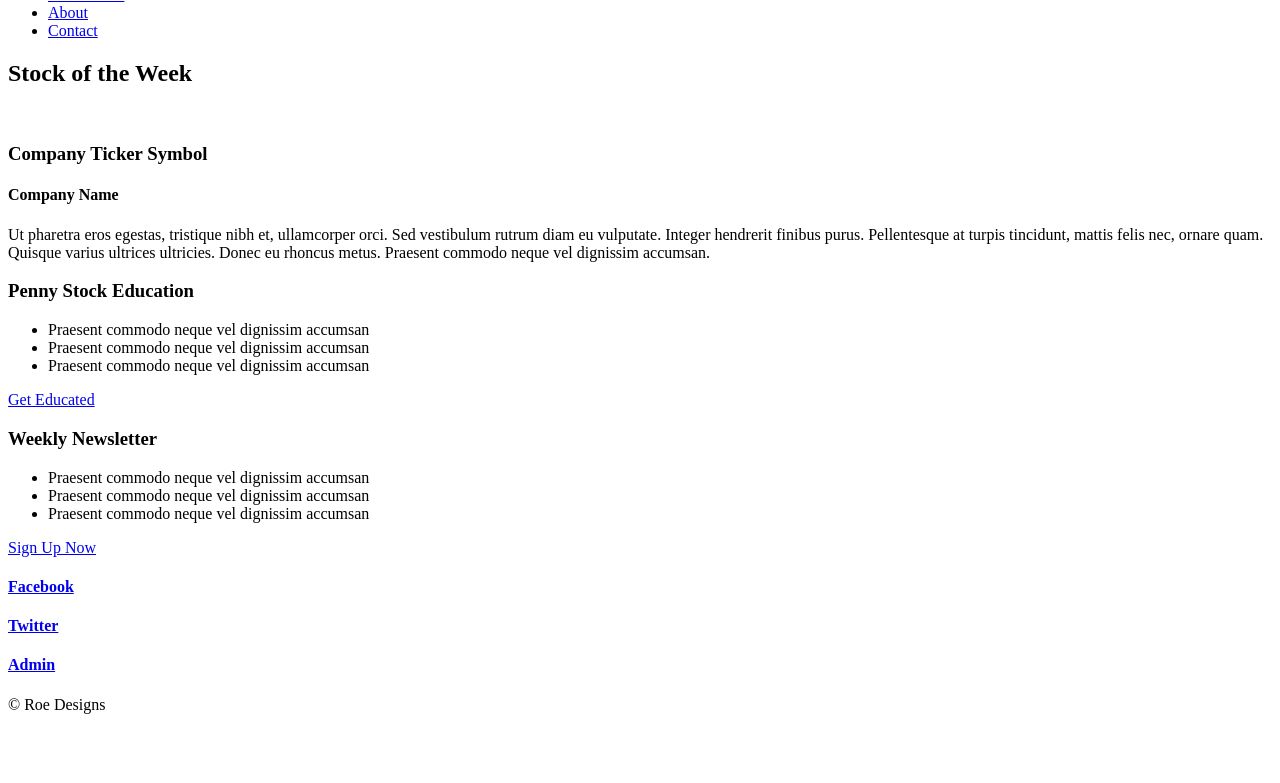
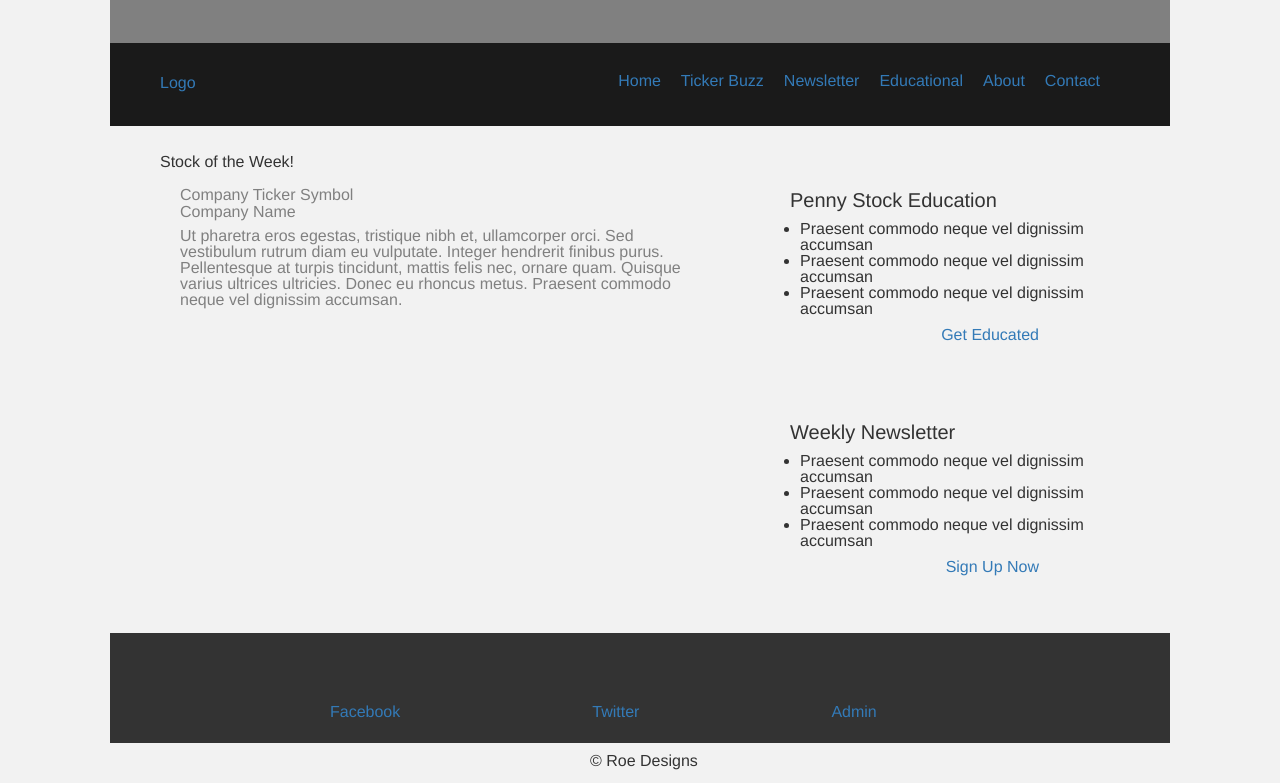
Before and after one commit to roeorr/ThaPenny, a plain HTML site: page index.html in a window 1280 px wide. Shown: the part 317-1100 px from the top of the page. Before the commit the page ends 1047 px from the top, so only its background shows below. Drawn offline with nearby package versions, Linux system fonts and the light colour scheme.

Commit message:
home page layout
created basic layout with html and some CSS for a protosite

```diff
--- /dev/null
+++ b/css/reset.css
@@ -0,0 +1,81 @@
+html, body, div, span, object, iframe,
+h1, h2, h3, h4, h5, h6, p, blockquote, pre,
+abbr, address, cite, code,
+del, dfn, em, img, ins, kbd, q, samp,
+small, strong, sub, sup, var,
+b, i,
+dl, dt, dd, ol, ul, li,
+fieldset, form, label, legend,
+table, caption, tbody, tfoot, thead, tr, th, td,
+article, aside, canvas, details, figcaption, figure,
+footer, header, hgroup, menu, nav, section, summary,
+time, mark, audio, video {
+margin:0;
+padding:0;
+border:0;
+outline:0;
+font-size:100%;
+vertical-align:baseline;
+background:transparent;
+}
+body {
+line-height:1;
+}
+article,aside,details,figcaption,figure,
+footer,header,hgroup,menu,nav,section {
+display:block;
+}
+nav ul {
+list-style:none;
+}
+blockquote, q {
+quotes:none;
+}
+blockquote:before, blockquote:after,
+q:before, q:after {
+content:'';
+content:none;
+}
+a {
+margin:0;
+padding:0;
+font-size:100%;
+vertical-align:baseline;
+background:transparent;
+}
+/* change colours to suit your needs */
+ins {
+background-color:#ff9;
+color:#000;
+text-decoration:none;
+}
+/* change colours to suit your needs */
+mark {
+background-color:#ff9;
+color:#000;
+font-style:italic;
+font-weight:bold;
+}
+del {
+text-decoration: line-through;
+}
+abbr[title], dfn[title] {
+border-bottom:1px dotted;
+cursor:help;
+}
+table {
+border-collapse:collapse;
+border-spacing:0;
+}
+/* change border colour to suit your needs */
+hr {
+display:block;
+height:1px;
+border:0;
+border-top:1px solid #cccccc;
+margin:1em 0;
+padding:0;
+}
+input, select {
+vertical-align:middle;
+}
--- /dev/null
+++ b/css/style.css
@@ -0,0 +1,226 @@
+/*CSS for ThaPenny Site*/
+*:before, *:after {
+    box-sizing: border-box;
+}
+*:before, *:after {
+    box-sizing: border-box;
+}
+
+/*--------this section deals with the entire body of website-----------*/
+
+body {
+	 background-color: #f2f2f2;
+	}
+
+header,
+section,
+footer {
+	width: 1060px;
+ 	margin: 0 auto;
+ 	padding: 0 50px;
+ 	position: relative;
+}
+header :after,
+section :after,
+footer :after{
+	content: "";
+	display: block;
+	clear: both;
+}
+header{
+
+
+}
+
+/*--------this section deals withhome "spash" page----------------*/
+#splash{
+
+	width: 1060px;
+	height: 360px;
+	display: block;
+	background-color: grey;
+	margin-left: -50px;
+	text-align: center;
+	clear: both;
+
+}
+
+#splash h2{
+	padding-top: 30px;
+	font-size: 33.19px;
+}
+
+#splash h1{
+	padding-top: 30px;
+	font-size: 39.19px;
+}
+
+#splash p{
+	padding-top: 80px;
+	font-size: 25px;
+}
+
+/*--------this section deals with main navigation of website----------------*/
+nav{
+	background-color: #1a1a1a;
+	display: block;
+	position: absolute; left: 0;
+	width: 1060px;
+	height: 83px;
+	clear: both;
+}
+
+#logo{
+	float: left;
+	width: 190px;
+	height: 80px;
+	margin-left: 50px;
+	margin-top: 30px;
+	padding-top: 30px;
+	position: relative; bottom: 29px;
+}
+nav ul{
+	float: right;
+	padding-top: 30px;
+	margin-right: 50px;
+}
+nav ul li{
+	display: inline;
+	list-style-type: none;
+	float: left;
+	padding-right: 20px;
+}
+
+/*--------this section deals with content on homepage----------------*/
+
+#bodycontent{
+	width: 1060px;
+	margin: 0 auto;
+}
+
+#stockofweek{
+	width: 560px;
+	clear: both;
+	margin-top: 110px;
+	float: left;
+}
+
+#companylogo{
+	width: 545px;
+	height:260;
+	background-color: grey;
+	border-radius: 25px 25px 0 0;
+	-moz-border-radius: 25px 25px 0 0;
+	-ms-border-radius: 25px 25px 0 0;
+	-o-border-radius: 25px 25px 0 0;
+	-webkit-border-radius: 25px 25px 0 0;
+}
+#stockofweek h2{
+	margin-bottom: 20px;
+
+
+}
+
+#companyInfo{
+	color: grey;
+	padding-left: 20px;
+	width: 545px;
+	height: 136px;
+	background-color: 333333;
+	margin-top: -10px;
+	border-radius: 0 0 25px 25px;
+	-moz-border-radius: 0 0 25px 25px;
+	-ms-border-radius: 0 0 25px 25px;
+	-o-border-radius: 0 0 25px 25px;
+	-webkit-border-radius:  0 0 25px 25px;
+}
+
+#companyInfo h3{
+	padding-top: 5px;
+}
+
+#companyInfo h4{
+	margin-bottom: 7px;
+}
+
+#sideContent{
+	margin-bottom: -83px;
+}
+
+#sideContent, #sideContent2{
+	width: 340px;
+	height: 165px;
+	float: right;
+	margin-top: 146px;
+	margin-right: 60px;
+}
+
+#sideContent2{
+	background-color: ddd;
+	border-radius: 25px 25px;
+	-moz-border-radius: 25px 25px;
+	-ms-border-radius: 25px 25px;
+	-o-border-radius: 25px 25px;
+	-webkit-border-radius: 25px 25px;
+}
+
+#sideContent2 ul{
+	margin-left: 30px;
+}
+
+#sideContent ul{
+	margin-left: 30px;
+}
+
+#sideContent p{
+	text-align: right;
+	padding-top: 10px;
+	padding-right: 71px;
+}
+
+#sideContent2 p{
+	padding-top: 10px;
+	padding-right: 71px;
+	text-align: right;
+}
+
+#sideContent2 h3{
+	padding-top: 4px;
+	padding-left: 20px;
+	padding-bottom: 10px;
+	font-size: 20px;
+}
+
+#sideContent h3{
+	padding-left: 20px;
+	padding-bottom: 10px;
+	font-size: 20px;
+}
+
+
+/*--------this section deals with the footer-----------*/
+footer{
+	clear: both;
+	background-color: #333333;
+	width: 1060px;
+	height: 110px;
+	margin-bottom: 40px;
+	margin-top: 590px;;
+}
+footer h5{
+	float: left;
+	margin-right: 192px;
+	text-align: center;
+	padding-top: 70px;
+}
+
+#first{
+	padding-left: 170px;
+}
+footer p{
+	clear: both;
+	background-color: #f2f2f2;
+	position: absolute; left: 0;
+	margin-top:  120px;
+	margin-left: 480px;
+}
--- a/index.html
+++ b/index.html
@@ -6,49 +6,54 @@
 		<meta http-equiv="X-UA-Compatible" content="IE=edge">
 		<meta name="viewport" content="width=device-width, initial-scale=1">
 		<title>Home | ThaPenny</title>
+
+		<!-- Bootstrap -->
+		<link rel="stylesheet" href="https://maxcdn.bootstrapcdn.com/bootstrap/3.3.2/css/bootstrap.min.css">
+
+		<!--CSS reset & stylesheet-->
+		<link href="css/reset.css" rel="stylesheet">
+		<link href="css/style.css" rel="stylesheet">
+
 	</head>
 
 	<body>
 		<header>
-
+			<div id="splash">
 				<h2>*** Your Penny Stock Buzz ***</h2>
 				<h1>STAY UPDATED & LEARN <br> ABOUT PENNY STOCKS</h1>
-			<p><a href="#navigation">Get Started</a></p>
+				<p><a href="#logo">Get Started</a></p>
+			</div>
+			<nav>
+				<div id="logo" >
+					<h1><a href="index.html">Logo</a></h1>
+				</div>
 
-			<nav id="navigation">
-				<div class="container">
-					<h1><a href="index.html">Logo</a></h1>
-
-					<div>
 				<ul>
-							<li><a href="#">Home</a></li>
+					<li><a href="#logo">Home</a></li>
 					<li><a href="#">Ticker Buzz</a></li>
 					<li><a href="#">Newsletter</a></li>
 					<li><a href="#">Educational</a></li>
 					<li><a href="#">About</a></li>
 					<li><a href="#">Contact</a></li>
-					</div>
-				</div>
+				</ul>
 			</nav>
 
 		</header>
+			<div id="bodycontent">
+				<section id="stockofweek">
 
-		<section>
+					<h2>Stock of the Week!</h2>
+					<p id="companylogo"></p>
 
-			<h2>Stock of the Week</h2>
-			<p><img src=""	alt="" /></p>
-
-			<div>
+					<div id="companyInfo">
 						<h3>Company Ticker Symbol</h3>
 						<h4>Company Name</h4>
-				<p>Ut pharetra eros egestas, tristique nibh et, ullamcorper orci. Sed vestibulum rutrum diam eu vulputate. Integer 						hendrerit finibus purus. Pellentesque at turpis tincidunt, mattis felis nec, ornare quam. Quisque varius ultrices 						ultricies. Donec eu rhoncus metus. Praesent commodo neque vel dignissim accumsan. </p>
+						<p>Ut pharetra eros egestas, tristique nibh et, ullamcorper orci. Sed vestibulum rutrum diam eu vulputate. Integer 											hendrerit finibus purus. Pellentesque at turpis tincidunt, mattis felis nec, ornare quam. Quisque varius ultrices 										ultricies. Donec eu rhoncus metus. Praesent commodo neque vel dignissim accumsan. </p>
 					</div>
 
 				</section>
 
-		<section>
-
-			<div>
+					<div id="sideContent">
 						<h3>Penny Stock Education</h3>
 						<ul>
 							<li>Praesent commodo neque vel dignissim accumsan</li>
@@ -58,7 +63,7 @@
 						<p><a href="#">Get Educated</a></p>
 					</div>
 
-			<div>
+					<div id="sideContent2">
 						<h3>Weekly Newsletter</h3>
 						<ul>
 							<li>Praesent commodo neque vel dignissim accumsan</li>
@@ -67,22 +72,15 @@
 						</ul>
 						<p><a href="#">Sign Up Now</a></p>
 					</div>
-
-		</section>
+			</div>
 
 		<footer>
 
-			<div>
-				<h4><a href="#">Facebook</a></h4>
-			</div>
+				<h5 id="first"><a href="#">Facebook</a></h5>
 
-			<div>
-				<h4><a href="#">Twitter</a></h4>
-			</div>
+				<h5><a href="#">Twitter</a></h5>
 
-			<div>
-				<h4><a href="#">Admin</a></h4>
-			</div>
+				<h5><a href="#">Admin</a></h5>
 
 			<p> &copy Roe Designs </p>
 		</footer>
```
Lines whose indentation alone changed are shown as unchanged.
